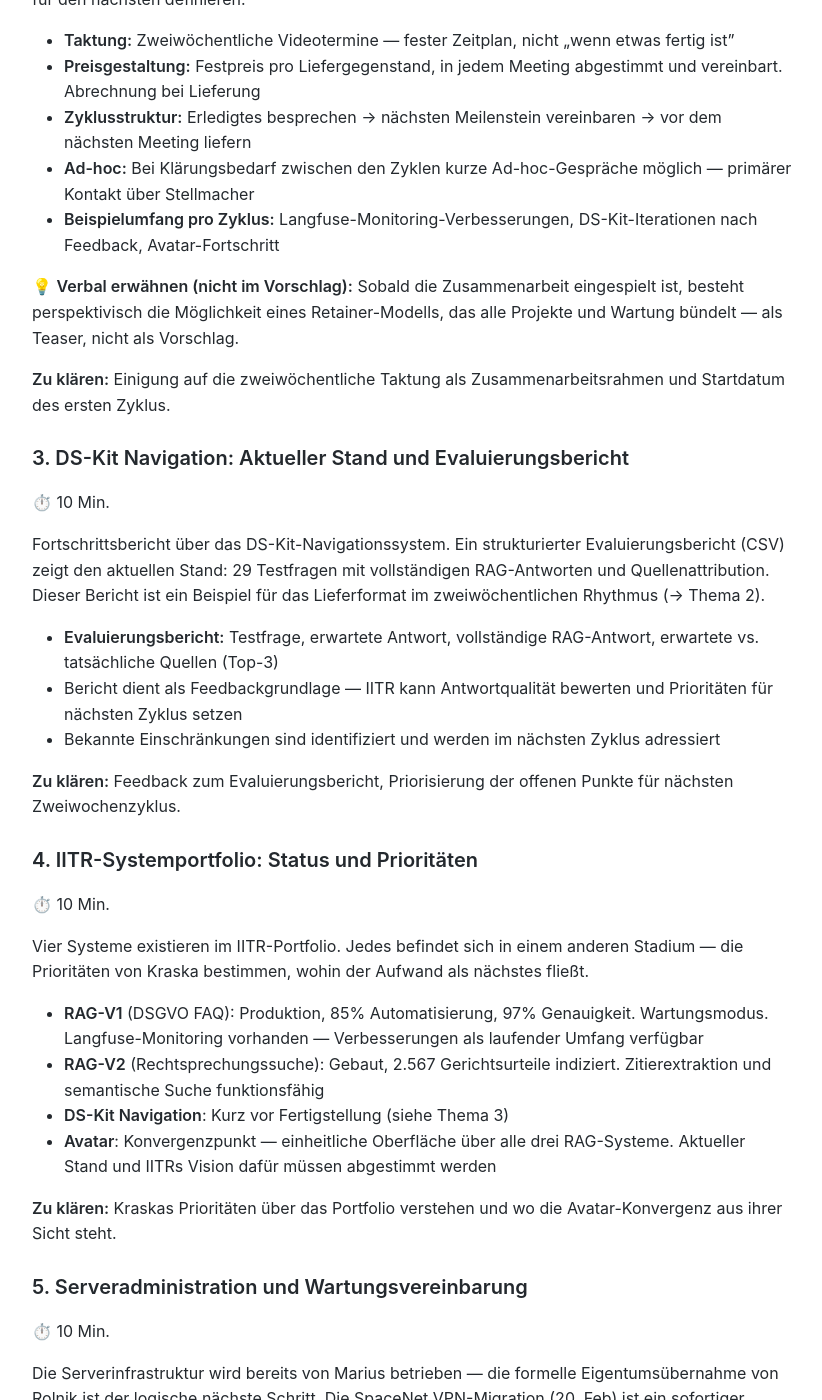
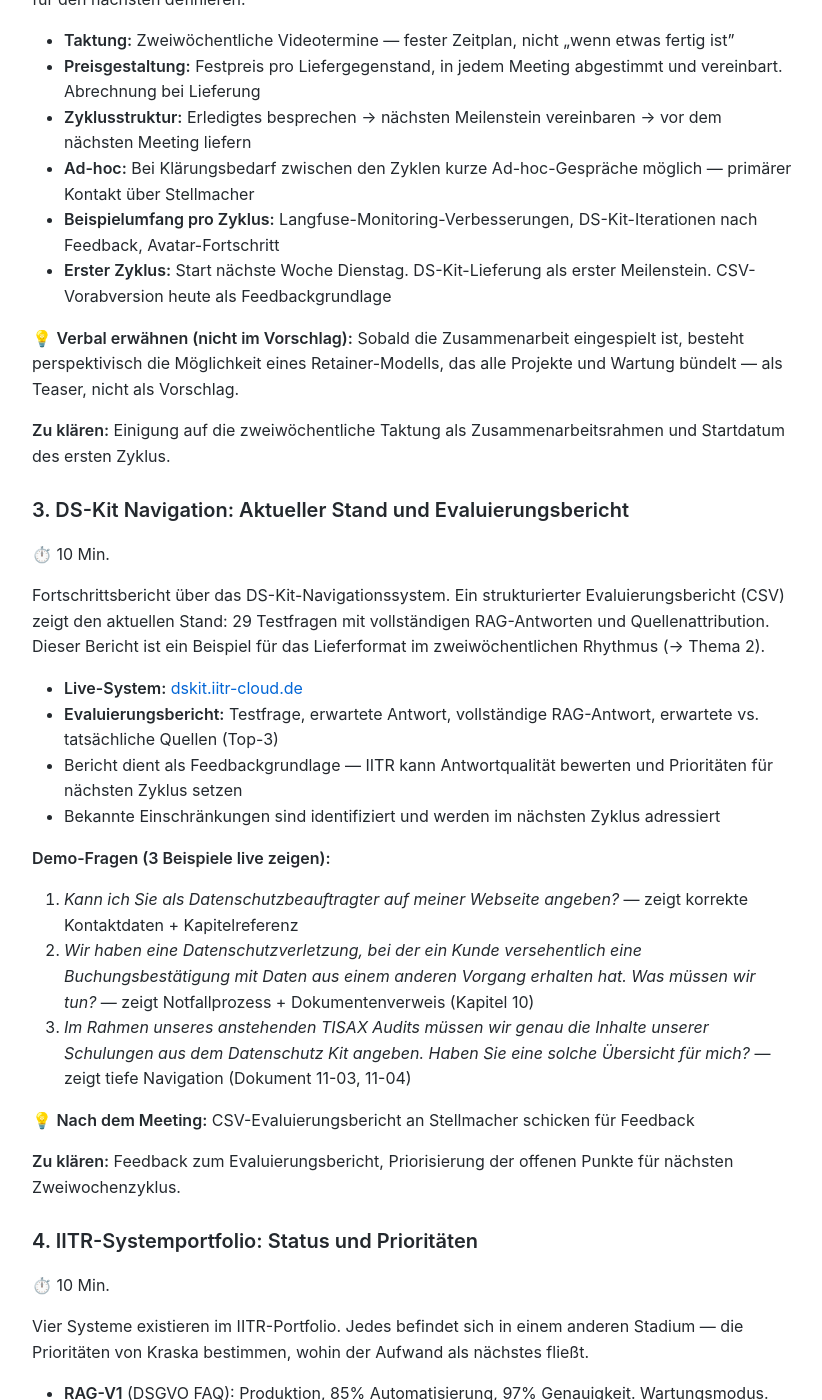
Before and after one commit to MariusWilsch/public-wilsch-ai-pages, a Jekyll site: the page built from project/iitr/iitr-zielkorridor-meeting-agenda.md, in a window 1280 px wide and 1400 px high, scrolled down 1641 px. Shown: the whole window, without its empty margins (228-1050 px from the left). Built offline with Jekyll 4.4.1, drawn with Linux system fonts in a browser that asks for light colours; our own code applies the rules of GitHub Pages for plain Markdown files.

Commit message:
Sync from hippocampus 2026-02-24

```diff
--- a/project/iitr/iitr-zielkorridor-meeting-agenda.md
+++ b/project/iitr/iitr-zielkorridor-meeting-agenda.md
@@ -50,6 +50,7 @@ Ein strukturiertes Zusammenarbeitsmodell ersetzt das bisherige Ad-hoc-Kommunikat
 - **Zyklusstruktur:** Erledigtes besprechen → nächsten Meilenstein vereinbaren → vor dem nächsten Meeting liefern
 - **Ad-hoc:** Bei Klärungsbedarf zwischen den Zyklen kurze Ad-hoc-Gespräche möglich — primärer Kontakt über Stellmacher
 - **Beispielumfang pro Zyklus:** Langfuse-Monitoring-Verbesserungen, DS-Kit-Iterationen nach Feedback, Avatar-Fortschritt
+- **Erster Zyklus:** Start nächste Woche Dienstag. DS-Kit-Lieferung als erster Meilenstein. CSV-Vorabversion heute als Feedbackgrundlage
 
 💡 **Verbal erwähnen (nicht im Vorschlag):** Sobald die Zusammenarbeit eingespielt ist, besteht perspektivisch die Möglichkeit eines Retainer-Modells, das alle Projekte und Wartung bündelt — als Teaser, nicht als Vorschlag.
 
@@ -60,9 +61,18 @@ Ein strukturiertes Zusammenarbeitsmodell ersetzt das bisherige Ad-hoc-Kommunikat
 
 Fortschrittsbericht über das DS-Kit-Navigationssystem. Ein strukturierter Evaluierungsbericht (CSV) zeigt den aktuellen Stand: 29 Testfragen mit vollständigen RAG-Antworten und Quellenattribution. Dieser Bericht ist ein Beispiel für das Lieferformat im zweiwöchentlichen Rhythmus (→ Thema 2).
 
+- **Live-System:** [dskit.iitr-cloud.de](https://dskit.iitr-cloud.de/)
 - **Evaluierungsbericht:** Testfrage, erwartete Antwort, vollständige RAG-Antwort, erwartete vs. tatsächliche Quellen (Top-3)
 - Bericht dient als Feedbackgrundlage — IITR kann Antwortqualität bewerten und Prioritäten für nächsten Zyklus setzen
 - Bekannte Einschränkungen sind identifiziert und werden im nächsten Zyklus adressiert
+
+**Demo-Fragen (3 Beispiele live zeigen):**
+
+1. *Kann ich Sie als Datenschutzbeauftragter auf meiner Webseite angeben?* — zeigt korrekte Kontaktdaten + Kapitelreferenz
+2. *Wir haben eine Datenschutzverletzung, bei der ein Kunde versehentlich eine Buchungsbestätigung mit Daten aus einem anderen Vorgang erhalten hat. Was müssen wir tun?* — zeigt Notfallprozess + Dokumentenverweis (Kapitel 10)
+3. *Im Rahmen unseres anstehenden TISAX Audits müssen wir genau die Inhalte unserer Schulungen aus dem Datenschutz Kit angeben. Haben Sie eine solche Übersicht für mich?* — zeigt tiefe Navigation (Dokument 11-03, 11-04)
+
+💡 **Nach dem Meeting:** CSV-Evaluierungsbericht an Stellmacher schicken für Feedback
 
 **Zu klären:** Feedback zum Evaluierungsbericht, Priorisierung der offenen Punkte für nächsten Zweiwochenzyklus.
 
```
